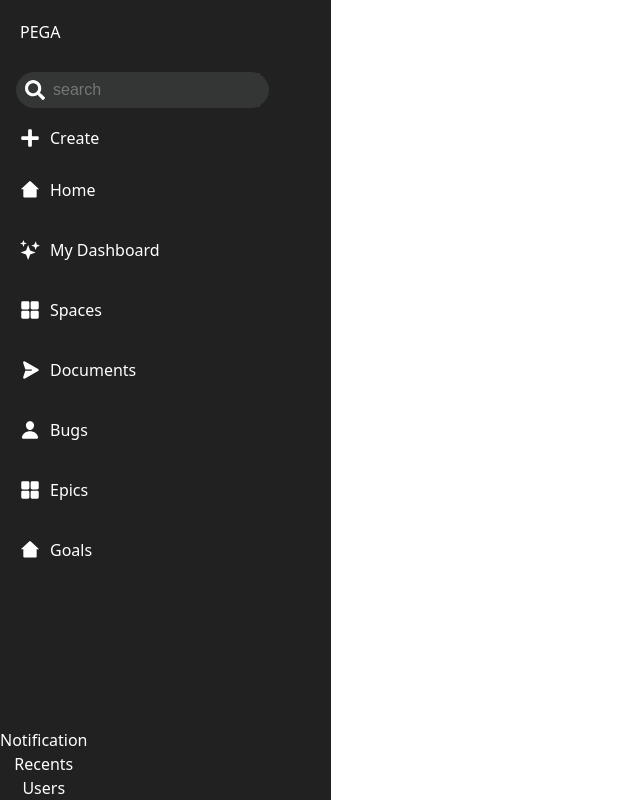
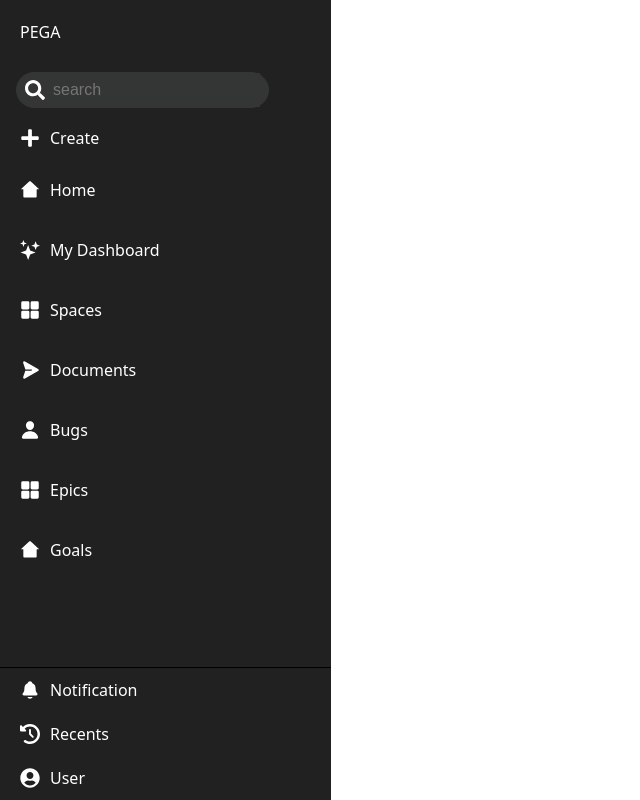
Before and after one commit to chen-luke/pega-take-home, a React (Vite) app: page / in a window 1280 px wide. Shown: the whole page, without its empty margins (0-640 px from the left). Built offline with nearby package versions, Linux system fonts and the light colour scheme.

Commit message:
Implemented AppUtil component and styling

```diff
--- a/src/Navigation/Navigation.tsx
+++ b/src/Navigation/Navigation.tsx
@@ -33,7 +33,7 @@
           onActivateSearchBar={handleActivateSearchBar}
         />
         <ScrollablePanel isHovering={isHovering} />
-        <AppUtil />
+        <AppUtil isHovering={isHovering} />
       </nav>
     </IconContext.Provider>
   );
--- a/src/Navigation/app-util/AppUtil.tsx
+++ b/src/Navigation/app-util/AppUtil.tsx
@@ -1,10 +1,40 @@
-function AppUtil() {
+import { IoNotifications } from 'react-icons/io5';
+import styles from './app-util.module.css';
+import { FaUserCircle } from 'react-icons/fa';
+import { FaClockRotateLeft } from 'react-icons/fa6';
+
+function AppUtil({ isHovering }: { isHovering: boolean }) {
+  const AppUtilLinks = [
+    { label: 'Notification', icon: <IoNotifications /> },
+    { label: 'Recents', icon: <FaClockRotateLeft /> },
+    { label: 'User', icon: <FaUserCircle /> },
+  ];
+
+  const navItemStyle: React.CSSProperties = {
+    textDecoration: 'none',
+    padding: '10px 20px',
+    display: 'flex',
+    alignItems: 'center',
+    gap: '10px',
+    color: 'white',
+    background: 'none',
+    border: 'none',
+    cursor: 'pointer',
+    font: 'inherit',
+    justifyContent: isHovering ? 'flex-start' : 'center',
+  };
+
   return (
-    <ul>
-      <li>Notification</li>
-      <li>Recents</li>
-      <li>Users</li>
-    </ul>
+    <div className={styles.appUtilStyle}>
+      <ul>
+        {AppUtilLinks.map((link) => (
+          <li style={navItemStyle} key={link.label}>
+            {link.icon}
+            {isHovering && link.label}
+          </li>
+        ))}
+      </ul>
+    </div>
   );
 }
 
--- a/src/Navigation/app-util/app-util.module.css
+++ b/src/Navigation/app-util/app-util.module.css
@@ -0,0 +1,7 @@
+.appUtilStyle {
+  display: flex;
+  flex-direction: column;
+  color: white;
+  border-top: 1px solid black;
+  width: 100%;
+}
```
